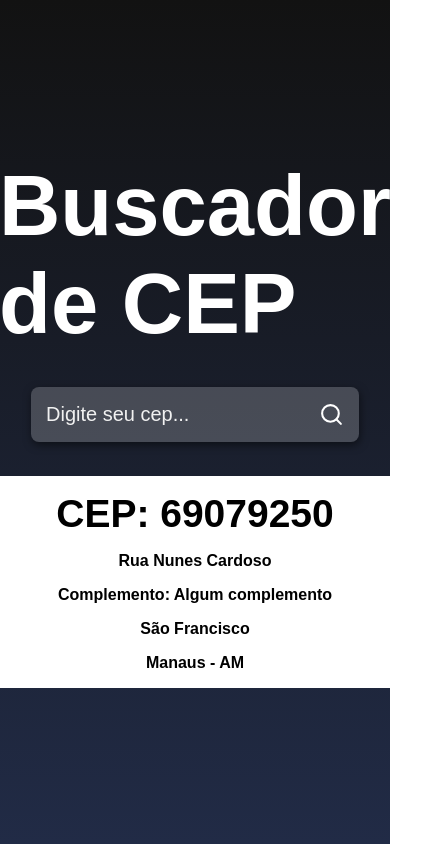
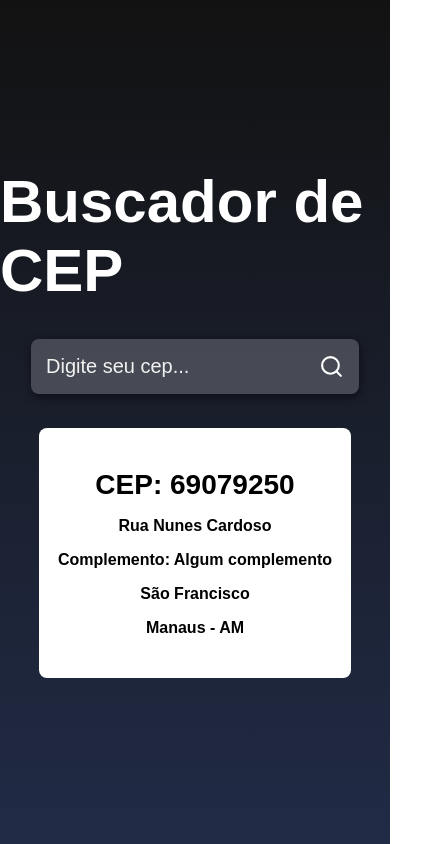
Before and after one commit to riversdiniz/buscacep, a React (Create React App) app: page / in a window 390 px wide. Shown: the whole page, 445 px wide, since content can reach past the window. Built offline with nearby package versions, Linux system fonts and the light colour scheme.

Commit message:
Update styles.css
@media, adicionado.

```diff
--- a/src/styles.css
+++ b/src/styles.css
@@ -78,3 +78,18 @@
     margin-bottom: 16px;
     font-weight: bold;
 }
+
+@media (max-width: 620px){
+    .title{
+        font-size: 60px;
+    }
+
+    .main h2{
+        font-size: 28px;
+    }
+
+    .main{
+        width: 80%;
+        min-height: 250px;
+    }
+}
```
